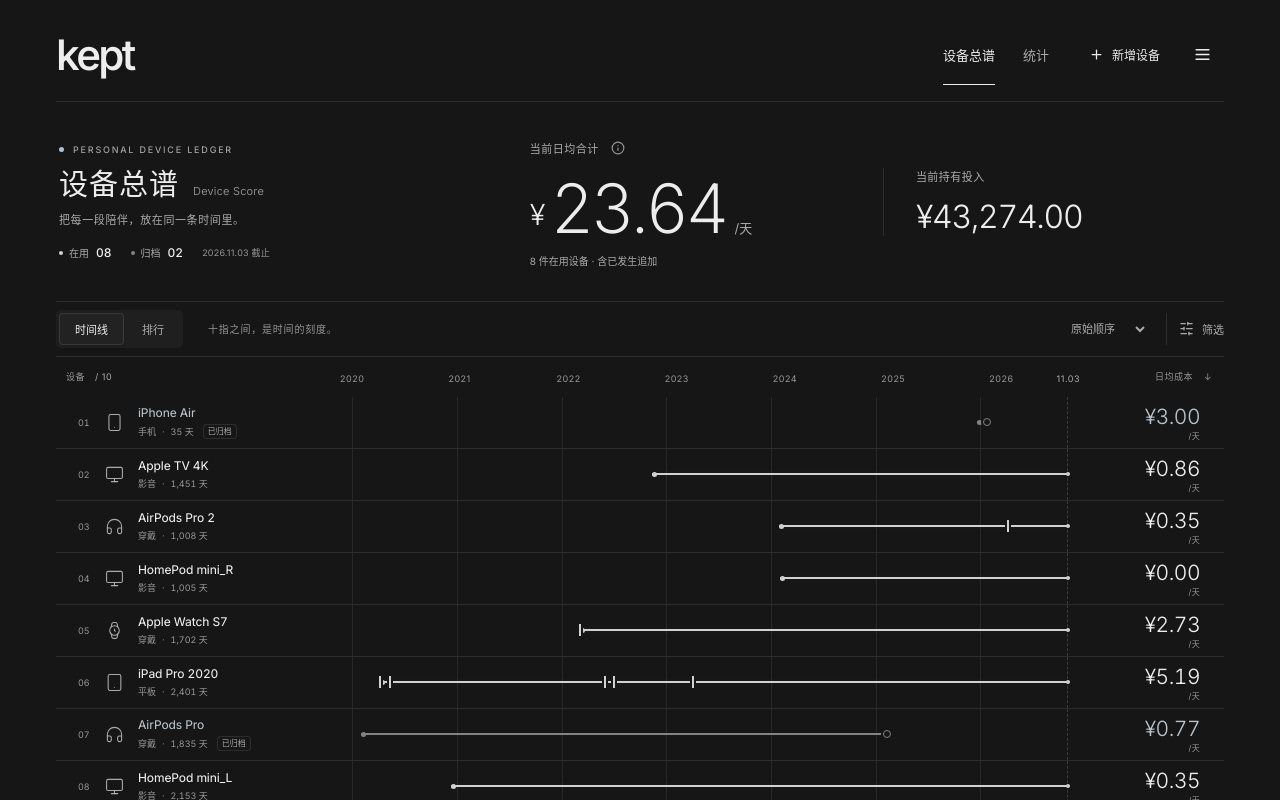
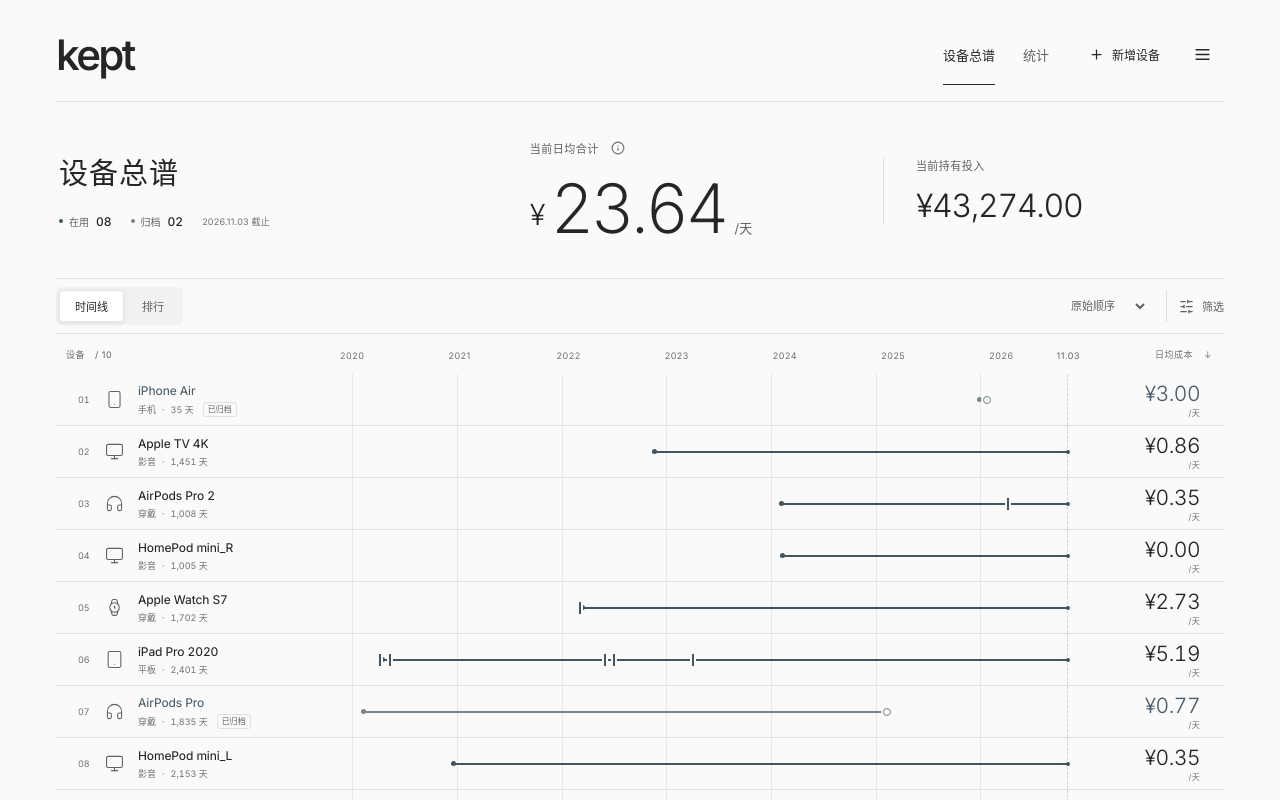
Before and after one commit to JackyguoSH/device-tracker, a React (Vite) app: page / in a window 1280 px wide. Shown: the top 800 px of the page. Built offline with nearby package versions, Linux system fonts and the light colour scheme.

Commit message:
Release kept v2.0.2: default white theme and concise interface copy

```diff
--- a/index.html
+++ b/index.html
@@ -1,11 +1,12 @@
 <!doctype html>
-<html lang="zh-CN" data-theme="dark">
+<html lang="zh-CN" data-theme="light">
   <head>
     <meta charset="UTF-8" />
     <meta name="viewport" content="width=device-width, initial-scale=1.0" />
-    <meta name="theme-color" content="#161616" />
+    <meta name="theme-color" content="#fafafa" />
     <meta name="description" content="kept · 设备总谱。沿着时间，看见每一天的成本。" />
     <link rel="icon" type="image/svg+xml" href="./favicon.svg" />
+    <script>try{document.documentElement.dataset.theme=localStorage.getItem('kept-theme-v1')==='dark'?'dark':'light'}catch{}</script>
     <title>kept · 设备总谱</title>
   </head>
   <body><div id="root"></div><script type="module" src="/src/main.tsx"></script></body>
--- a/package.json
+++ b/package.json
@@ -1,6 +1,6 @@
 {
   "name": "kept",
-  "version": "2.0.1",
+  "version": "2.0.2",
   "private": true,
   "type": "module",
   "engines": {
--- a/src/App.tsx
+++ b/src/App.tsx
@@ -57,11 +57,9 @@ export default function App() {
   const [undo, setUndo] = useState<Device[] | null>(null);
   const [theme, setTheme] = useState(() => {
     try {
-      return (localStorage.getItem("wuji-score-theme") ?? localStorage.getItem("wuji-theme")) === "light"
-        ? "light"
-        : "dark";
+      return localStorage.getItem("kept-theme-v1") === "dark" ? "dark" : "light";
     } catch {
-      return "dark";
+      return "light";
     }
   });
   const [menu, setMenu] = useState(false);
@@ -93,7 +91,7 @@ export default function App() {
   useEffect(() => {
     document.documentElement.dataset.theme = theme;
     try {
-      localStorage.setItem("wuji-score-theme", theme);
+      localStorage.setItem("kept-theme-v1", theme);
     } catch {
       /* Theme works in memory too. */
     }
@@ -243,7 +241,6 @@ export default function App() {
           </div>
           {menu && (
             <div className="menu-panel glass" id="main-menu" ref={menuRef}>
-              <p className="eyebrow">kept</p>
               <nav className="mobile-nav" aria-label="手机导航">
                 <button
                   onClick={() => {
@@ -315,20 +312,9 @@ export default function App() {
         <main id="main" tabIndex={-1}>
           <section className="hero" aria-label="持有成本汇总">
             <div className="hero-intro">
-              <p className="eyebrow">
-                <span className="live-dot" /> PERSONAL DEVICE LEDGER
-              </p>
               <h1>
-                {view === "score" ? "设备总谱" : "时间里的成本"}
-                <span>
-                  {view === "score" ? "Device Score" : "Cost Insights"}
-                </span>
+                {view === "score" ? "设备总谱" : "成本统计"}
               </h1>
-              <p className="hero-description">
-                {view === "score"
-                  ? "把每一段陪伴，放在同一条时间里。"
-                  : "看见投入的变化，也看见时间的价值。"}
-              </p>
               <div className="inventory-count">
                 <span>
                   <i />
@@ -352,9 +338,6 @@ export default function App() {
                 })}
                 <small>/天</small>
               </div>
-              <p className="caption">
-                {summary.active.length} 件在用设备 · 含已发生追加
-              </p>
             </div>
             <div className="hero-investment">
               <p className="metric-label">当前持有投入</p>
@@ -374,11 +357,6 @@ export default function App() {
                   ]}
                   onChange={setMode}
                 />
-                <span className="toolbar-hint">
-                  {mode === "timeline"
-                    ? "十指之间，是时间的刻度。"
-                    : "每一天的成本，在此一目了然。"}
-                </span>
                 <div className="score-tools">
                   {mode === "ranking" ? (
                     <Segmented
@@ -503,7 +481,6 @@ export default function App() {
           )}
         </main>
         <footer className="page-footer">
-          <span>物有所值，时间作答。</span>
           <button
             className="text-button"
             onClick={() => setView(view === "score" ? "stats" : "score")}
@@ -511,9 +488,6 @@ export default function App() {
             {view === "score" ? "查看成本统计" : "回到设备总谱"}
             <ArrowUpRight size={14} />
           </button>
-          <span className="footer-meta">
-            kept <i /> 个人设备成本账本
-          </span>
         </footer>
       </div>
       {message && (
--- a/src/components/Portfolio.tsx
+++ b/src/components/Portfolio.tsx
@@ -92,7 +92,6 @@ export function Portfolio({
       <div className="portfolio-trend">
         <div className="section-top">
           <div>
-            <p className="eyebrow">THE PASSAGE OF TIME</p>
             <h2>当前组合 · 日均成本趋势</h2>
           </div>
           <Segmented
@@ -119,11 +118,6 @@ export function Portfolio({
             统计日 <strong>{costLabel(summary.daily)}/天</strong>
           </span>
         </div>
-        <p className="formula">
-          回看当前 {summary.active.length}{" "}
-          件在用设备：各日只计已发生投入，购入前不计；归档设备不纳入。纵轴使用局部刻度{" "}
-          {money(min)}–{money(max)}。
-        </p>
         {changes.length > 0 && (
           <details className="archive-details">
             <summary>区间内 {changes.length} 天有投入变化</summary>
@@ -138,7 +132,6 @@ export function Portfolio({
       <div className="category-summary">
         <div className="section-top">
           <h2>投入的去向</h2>
-          <span className="caption">当前在用设备 · 已知投入</span>
         </div>
         <div className="category-table">
           <table>
--- a/src/components/Score.tsx
+++ b/src/components/Score.tsx
@@ -148,9 +148,6 @@ export function Score(props: Props) {
   }));
   return (
     <>
-      <p className="mobile-scroll-hint">
-        点击设备查看成本曲线
-      </p>
       <div
         className={`score-scroll ${mode}`}
         ref={viewport}
--- a/src/components/ScoreDetail.tsx
+++ b/src/components/ScoreDetail.tsx
@@ -100,7 +100,6 @@ export function ScoreDetail({
     <section className="device-detail glass" aria-label={`${d.name} 成本详情`}>
       <div className="detail-heading">
         <div>
-          <p className="eyebrow">THE COST OF COMPANIONSHIP</p>
           <h2>
             每一天的成本
             <span>
@@ -320,7 +319,7 @@ export function ScoreDetail({
                 </p>
               </>
             ) : (
-              <p>为这段陪伴，设一个自己的成本刻度。</p>
+              null
             )}
             <button className="text-button" onClick={onEdit}>
               {d.targetDaily ? "修改目标" : "设置日均目标"}
@@ -331,7 +330,7 @@ export function ScoreDetail({
       </div>
       <details className="archive-details">
         <summary>
-          完整档案与原始明细 <span>分类、渠道、保修、备注与归档</span>
+          完整档案
         </summary>
         <dl>
           {[
--- a/src/styles.css
+++ b/src/styles.css
@@ -2617,3 +2617,30 @@ summary:hover {
   .track-cell { margin-left: 4px; margin-right: 4px; }
   .cost-help > button { width: 32px; height: 32px; }
 }
+
+:root[data-theme="light"] {
+  --bg: #fafafa;
+  --text: #262626;
+  --muted: #626262;
+  --quiet: #717171;
+  --line: rgba(0,0,0,.1);
+  --panel: #fff;
+  --row-solid: #fafafa;
+  --input: #fff;
+  --glass: #fff;
+  --glass-border: rgba(0,0,0,.09);
+  --hover: rgba(0,0,0,.035);
+  --detail: #f5f5f5;
+}
+body::before { content: none; }
+:root[data-theme="light"] .glass { box-shadow: none; backdrop-filter: none; }
+.hero-intro h1 { margin-top: 0; }
+.page-footer { justify-content: flex-end; }
+@media(max-width:900px) {
+  .hero-intro { display: flex; flex-wrap: wrap; align-items: center; justify-content: space-between; gap: 16px; }
+  .inventory-count { max-width: none; }
+}
+@media(max-width:640px) {
+  .hero-intro { display: block; }
+  .inventory-count { justify-content: flex-start; }
+}
```
Also changed, not shown: 2 other files (tests, documents, lock files or other folders).
